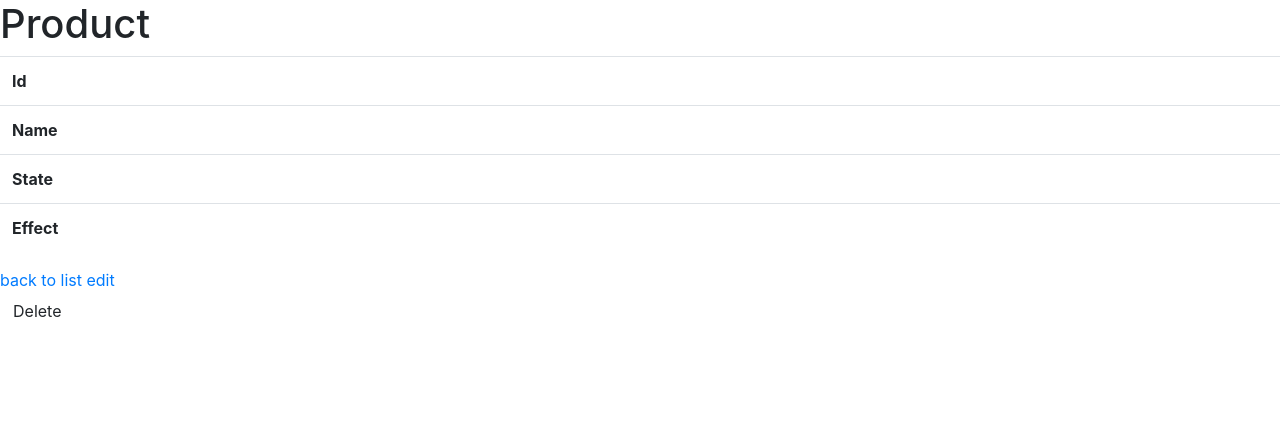
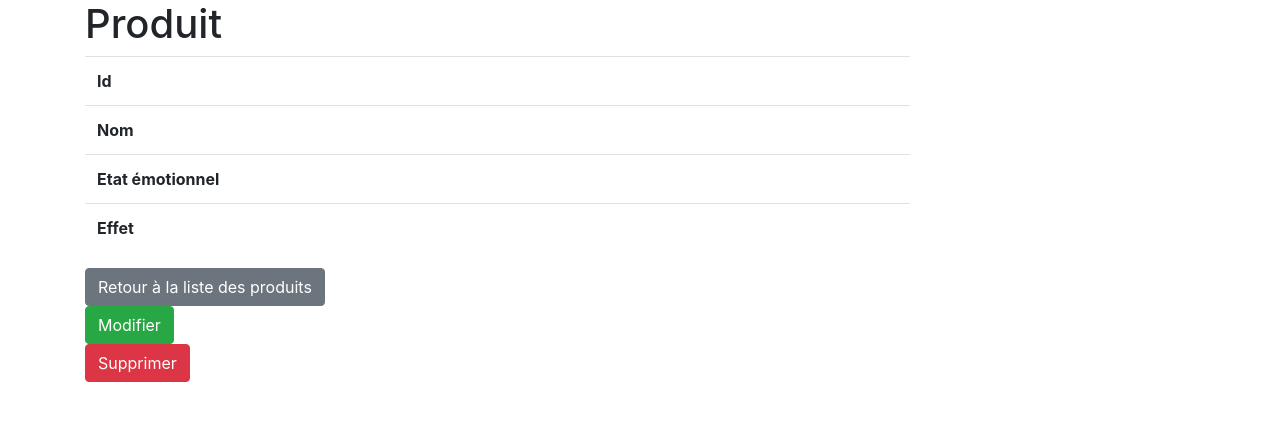
Before and after one commit to PatouBC/renaissance, a Symfony app: template templates/product/show.html.twig in a window 1280 px wide. Shown: the top 421 px of the page. Run offline with Twig, Linux system fonts and the light colour scheme; the template is opened without the code that fills it, so the values that code supplies are empty; some libraries are stand-ins or nearby versions.

Commit message:
entity produit/indication ok

```diff
--- a/templates/base.html.twig
+++ b/templates/base.html.twig
@@ -4,6 +4,9 @@
         <meta charset="UTF-8">
         <title>{% block title %}Welcome!{% endblock %}</title>
         {% block stylesheets %}
+            <link rel="stylesheet" href="https://use.fontawesome.com/releases/v5.8.1/css/all.css"
+                  integrity="sha384-50oBUHEmvpQ+1lW4y57PTFmhCaXp0ML5d60M1M7uH2+nqUivzIebhndOJK28anvf"
+                  crossorigin="anonymous">
             <link rel="stylesheet" href="{{ asset('assets/css/bootstrap.min.css') }}" >
         {% endblock %}
     </head>
--- a/templates/product/_delete_form.html.twig
+++ b/templates/product/_delete_form.html.twig
@@ -1,5 +1,5 @@
 <form method="post" action="{{ path('product_delete', {'id': product.id}) }}" onsubmit="return confirm('Are you sure you want to delete this item?');">
     <input type="hidden" name="_method" value="DELETE">
     <input type="hidden" name="_token" value="{{ csrf_token('delete' ~ product.id) }}">
-    <button class="btn">Delete</button>
+    <button class="btn btn-danger">Supprimer</button>
 </form>
--- a/templates/product/show.html.twig
+++ b/templates/product/show.html.twig
@@ -3,7 +3,11 @@
 {% block title %}Product{% endblock %}
 
 {% block body %}
-    <h1>Product</h1>
+
+    <div class="container">
+        <div class="row">
+            <div class="col-9">
+                <h1>Produit</h1>
 
                 <table class="table">
                     <tbody>
@@ -12,23 +16,36 @@
                         <td>{{ product.id }}</td>
                     </tr>
                     <tr>
-                <th>Name</th>
+                        <th>Nom</th>
                         <td>{{ product.name }}</td>
                     </tr>
                     <tr>
-                <th>State</th>
+                        <th>Etat émotionnel</th>
                         <td>{{ product.state }}</td>
                     </tr>
                     <tr>
-                <th>Effect</th>
+                        <th>Effet</th>
                         <td>{{ product.effect }}</td>
                     </tr>
                     </tbody>
                 </table>
+                <div >
+                    <a href="{{ path('product_index') }}">
+                        <button class="btn btn-secondary">Retour à la liste des produits</button>
+                    </a>
+                </div>
+                <div>
+                    <a href="{{ path('product_edit', {'id': product.id}) }}">
+                        <button class="btn btn-success">Modifier</button>
+                    </a>
+                </div>
+                {{ include('product/_delete_form.html.twig') }}
+            </div>
+        </div>
+    </div>
 
-    <a href="{{ path('product_index') }}">back to list</a>
 
-    <a href="{{ path('product_edit', {'id': product.id}) }}">edit</a>
 
-    {{ include('product/_delete_form.html.twig') }}
+
+
 {% endblock %}
```
Also changed, not shown: templates/product/_form.html.twig (+27 -2 lines), templates/product/edit.html.twig (+13 -5 lines), templates/product/index.html.twig (+16 -7 lines), templates/product/new.html.twig (+13 -4 lines), 1 other file. Lines whose indentation alone changed are shown as unchanged.
